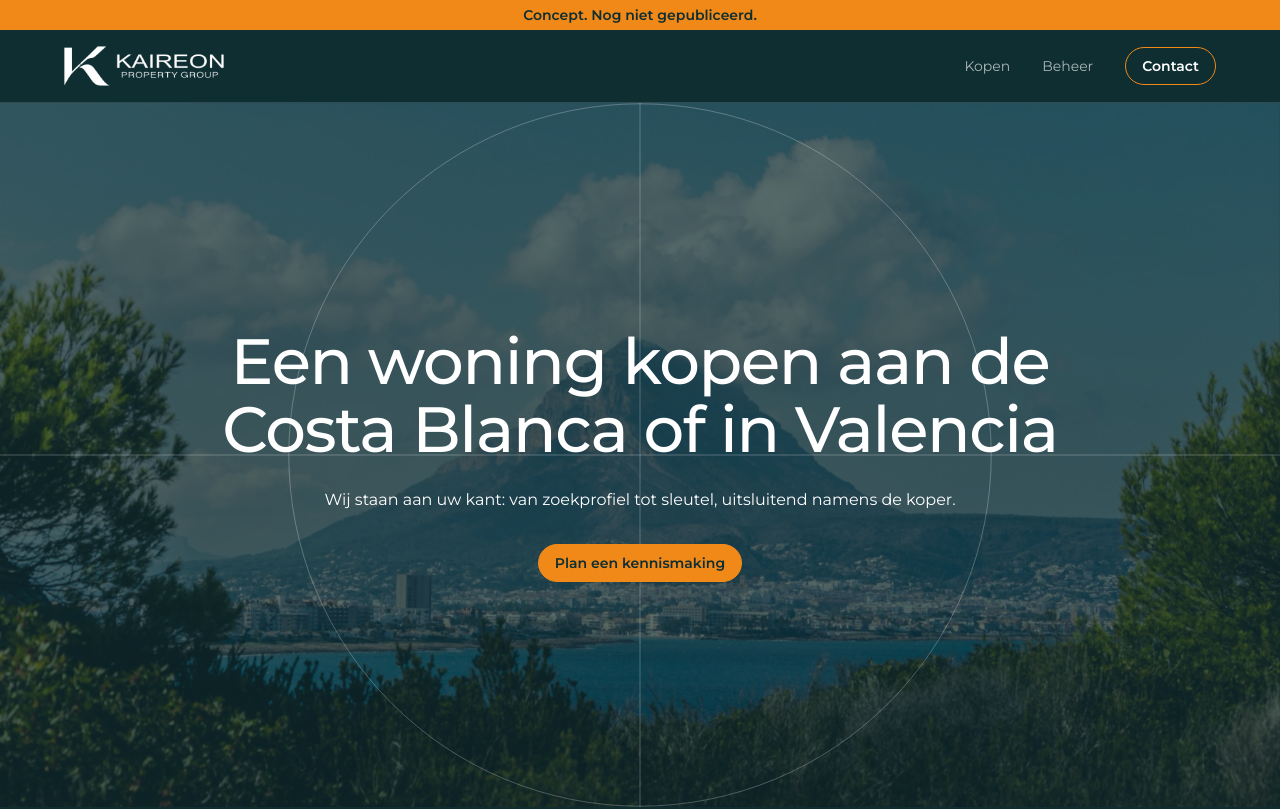
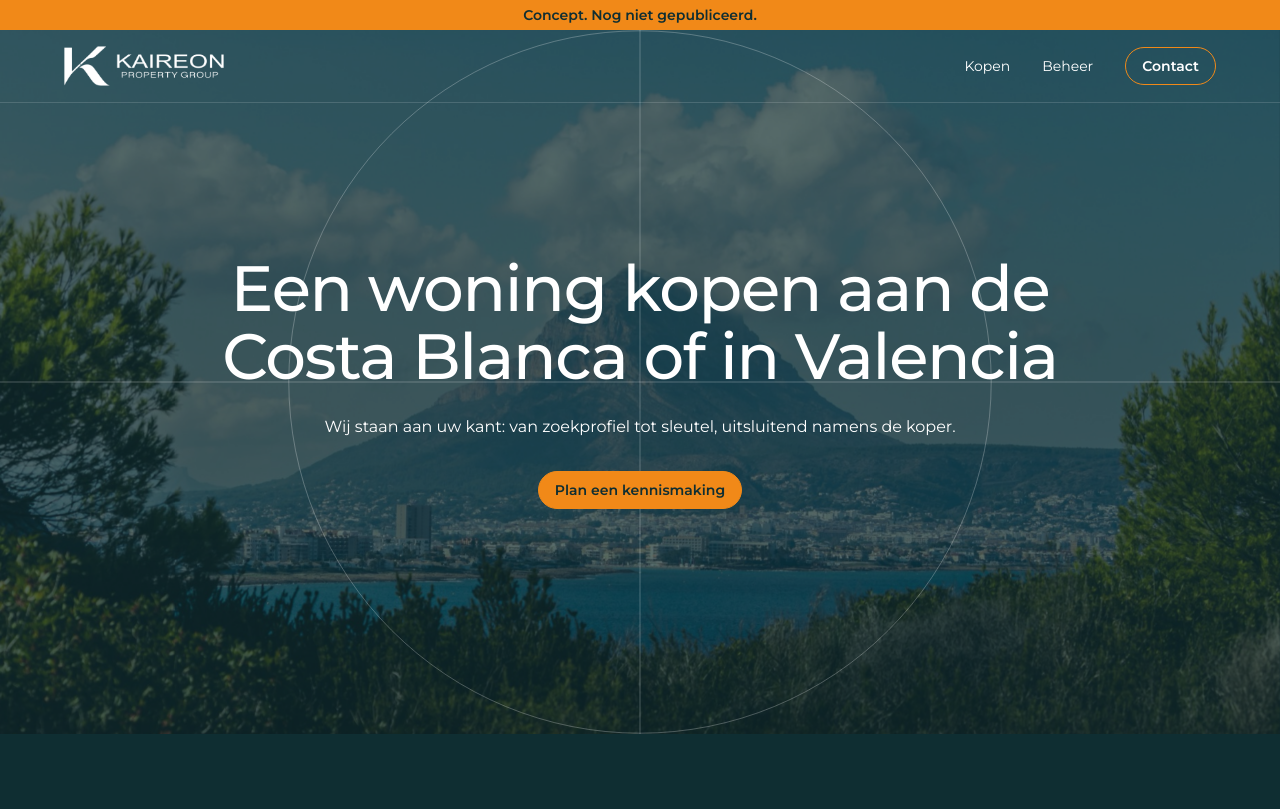
Before and after one commit to Kaireon-OS/kaireon-web-test, a plain HTML site: page nl/index.html in a window 1280 px wide. Shown: the top 809 px of the page. Drawn offline with Linux system fonts and the light colour scheme.

Commit message:
Header floats over the hero photo (kaireon-web 3e6674e)
Co-Authored-By: Claude Opus 5.5 <noreply@anthropic.com>

```diff
--- a/assets/styles.css
+++ b/assets/styles.css
@@ -106,6 +106,11 @@ p { margin-bottom: var(--space-16); }
 .site-head nav a:hover, .site-head nav a[aria-current] { color: var(--text); }
 .site-head nav a.btn { background: none; color: var(--text); }
 .site-head nav a.btn:hover { background: var(--orange); color: var(--page); }
+.site-head nav a:not(.btn) { padding-top: var(--space-8); padding-bottom: var(--space-8); }
+/* Home: the header lies over the hero photo, so the photo starts right under the draft bar. It is not sticky:
+   it leaves with the hero. White text on the hero's scrim: 4.7:1 even on a white pixel. */
+.site-head.over { position: absolute; left: 0; right: 0; z-index: 1; }
+.site-head.over nav a { color: var(--text); }
 
 /* Sections: the same distance above each one. */
 .section { padding-top: var(--space-64); }
--- a/nl/index.html
+++ b/nl/index.html
@@ -26,7 +26,7 @@
 </head>
 <body>
 <p class="draft">Concept. Nog niet gepubliceerd.</p>
-<header class="site-head"><div class="wrap">
+<header class="site-head over"><div class="wrap">
   <a class="logo" href="/nl/"><img src="/assets/img/logo-wit.png" alt="Kaireon Property Group" width="900" height="226"></a>
   <nav><a href="/nl/kopen/">Kopen</a><a href="/nl/beheer/">Beheer</a><a class="btn" href="/nl/contact/">Contact</a></nav>
 </div></header>
```
